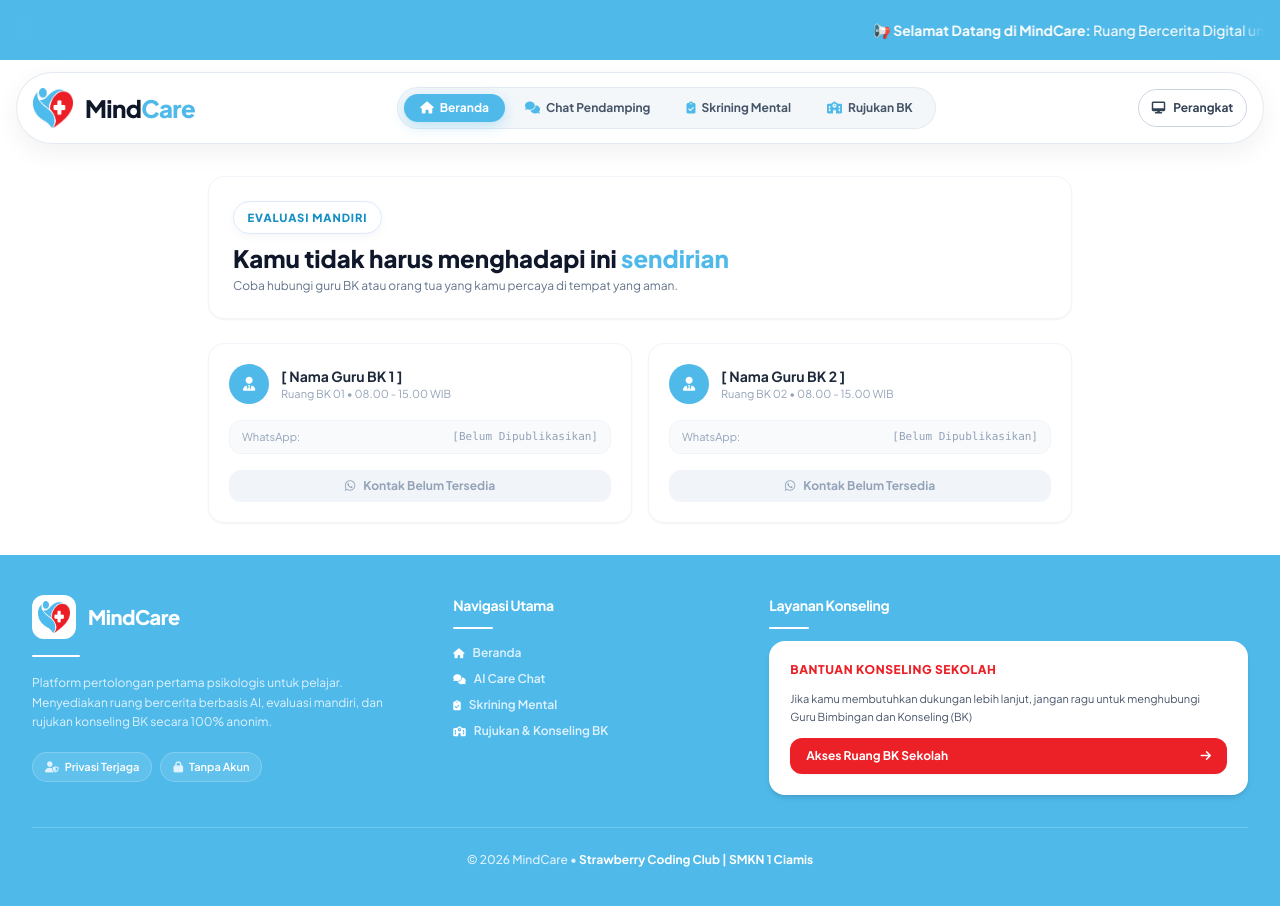
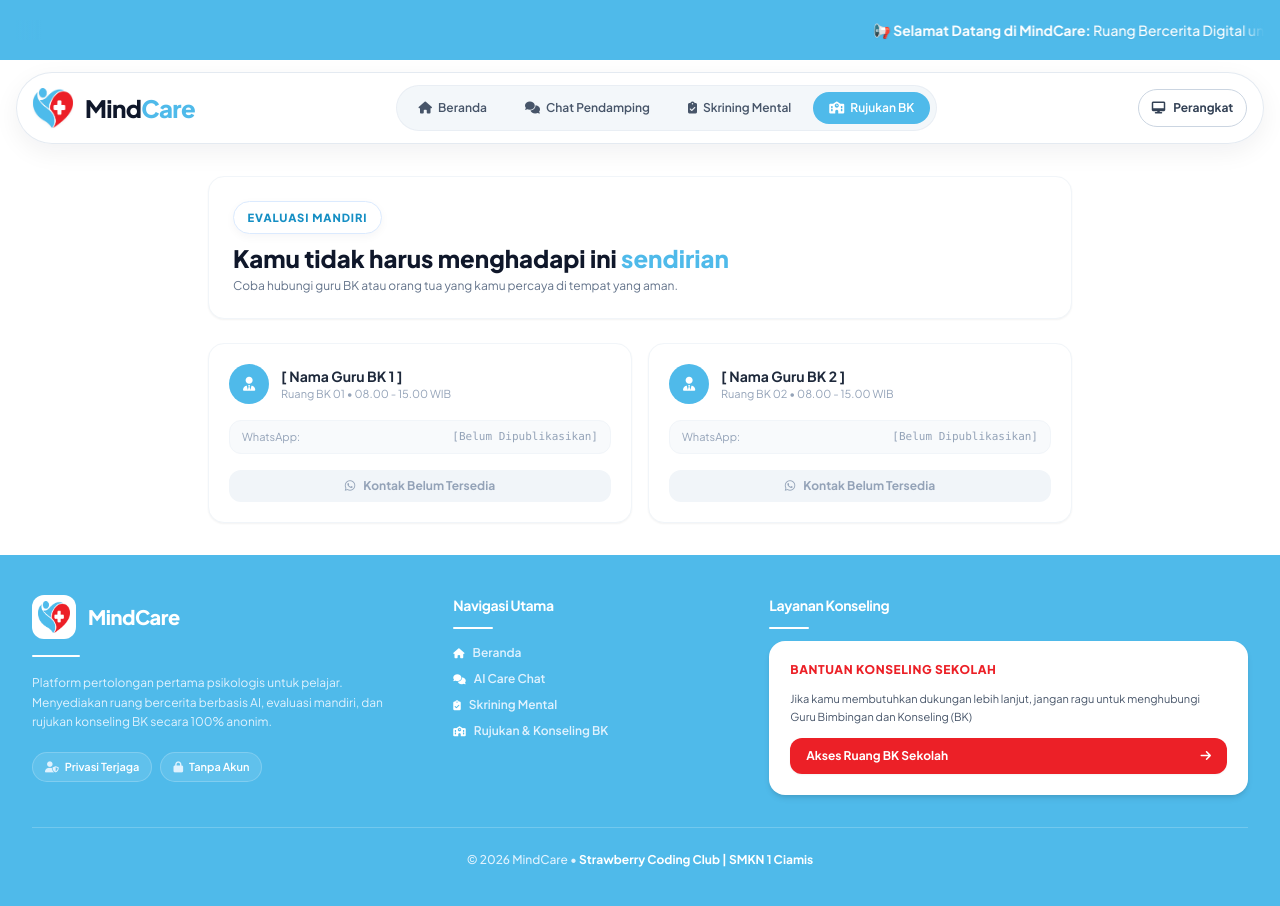
Before and after one commit to sayyidmuhammad2974-lgtm/MindCare, a plain HTML site: page rujukan.html in a window 1280 px wide. Drawn offline with nearby package versions, Linux system fonts and the light colour scheme.

Commit message:
update nav

```diff
--- a/javascript/script.js
+++ b/javascript/script.js
@@ -661,3 +661,15 @@ function closeArticleModal() {
     if (content) content.replaceChildren();
   }
 }
+document.addEventListener("DOMContentLoaded", () => {
+    const currentPage = window.location.pathname.split("/").pop() || "index.html";
+
+    document.querySelectorAll("nav a").forEach(link => {
+        const href = link.getAttribute("href");
+        if (href === currentPage) {
+            link.className = "px-4 py-2 rounded-full brand-blue-bg text-white shadow-xs flex items-center gap-1.5";
+        } else {
+            link.className = "px-4 py-2 rounded-full text-slate-600 hover:text-slate-900 transition flex items-center gap-1.5";
+        }
+    });
+});
--- a/rujukan.html
+++ b/rujukan.html
@@ -45,21 +45,22 @@
                 </div>
             </a>
 
-            <!-- Desktop Navigation Tabs -->
-            <nav class="hidden lg:flex items-center gap-1 bg-slate-50 p-1.5 rounded-full border border-slate-200/80 text-xs font-bold text-slate-600">
-                <a href="index.html" data-nav="landing" class="nav-link active px-4 py-1.5 rounded-full transition flex items-center gap-1.5">
-                    <i class="fa-solid fa-house"></i> Beranda
-                </a>
-                <a href="chat.html" data-nav="chat" class="nav-link px-4 py-1.5 rounded-full transition flex items-center gap-1.5">
-                    <i class="fa-solid fa-comments brand-blue-text"></i> Chat Pendamping
-                </a>
-                <a href="skrining.html" data-nav="skrining" class="nav-link px-4 py-1.5 rounded-full transition flex items-center gap-1.5">
-                    <i class="fa-solid fa-clipboard-check brand-blue-text"></i> Skrining Mental
-                </a>
-                <a href="rujukan.html" data-nav="rujukan" class="nav-link px-4 py-1.5 rounded-full transition flex items-center gap-1.5">
-                    <i class="fa-solid fa-school brand-blue-text"></i> Rujukan BK
-                </a>
-            </nav>
+           <!-- Navigasi Desktop untuk rujukan.html -->
+<nav class="hidden md:flex items-center gap-1.5 bg-slate-100/80 p-1.5 rounded-full border border-slate-200/60 text-xs font-semibold">
+    <a href="index.html" class="px-4 py-2 rounded-full text-slate-600 hover:text-slate-900 transition flex items-center gap-1.5">
+        <i class="fa-solid fa-house"></i><span>Beranda</span>
+    </a>
+    <a href="chat.html" class="px-4 py-2 rounded-full text-slate-600 hover:text-slate-900 transition flex items-center gap-1.5">
+        <i class="fa-solid fa-comments"></i><span>Chat Pendamping</span>
+    </a>
+    <a href="skrining.html" class="px-4 py-2 rounded-full text-slate-600 hover:text-slate-900 transition flex items-center gap-1.5">
+        <i class="fa-solid fa-clipboard-check"></i><span>Skrining Mental</span>
+    </a>
+    <!-- AKTIF DI RUJUKAN BK -->
+    <a href="rujukan.html" class="px-4 py-2 rounded-full brand-blue-bg text-white shadow-xs flex items-center gap-1.5">
+        <i class="fa-solid fa-school"></i><span>Rujukan BK</span>
+    </a>
+</nav>
 
             <!-- Display Theme -->
             <button id="theme-toggle" type="button" class="theme-toggle" aria-label="Mode tampilan: Perangkat. Klik untuk mengganti." title="Mode tampilan: Perangkat">
```
Also changed, not shown: skrining.html (+16 -15 lines).
